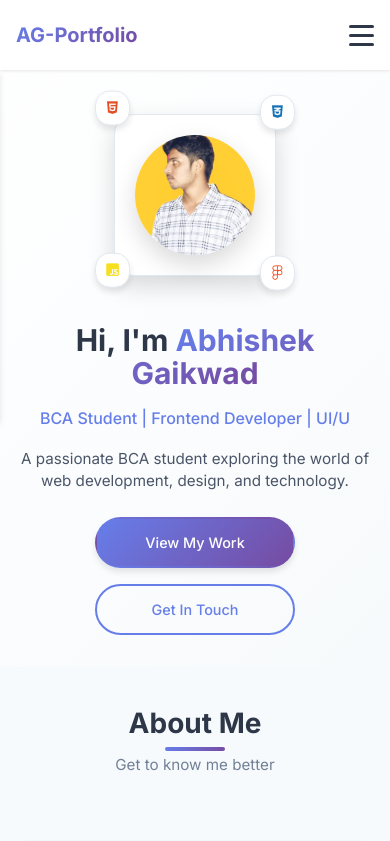
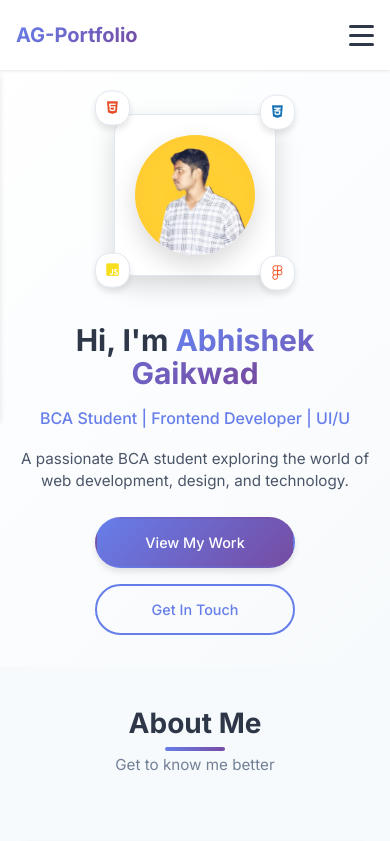
Before and after one commit to coding09abhi/AbhishekGaikwad--Portfolio-, a plain HTML site: page index.html in a window 390 px wide. Shown: the top 841 px of the page. Drawn offline with Linux system fonts and the light colour scheme.

Commit message:
Update style.css

```diff
--- a/style.css
+++ b/style.css
@@ -294,7 +294,7 @@ p {
     height: 200px;
     border-radius: 50%;
     background-image: url('image.jpeg');
-    background-size: 200px;
+    background-size: 250px;
     background-position: center;
     background-repeat: no-repeat;
     margin: 0 auto;
@@ -1024,6 +1024,8 @@ section {
         width: 150px;
         height: 150px;
         font-size: 3rem;
+        background-size: 150px;
+
     }
 
     .floating-element {
```
